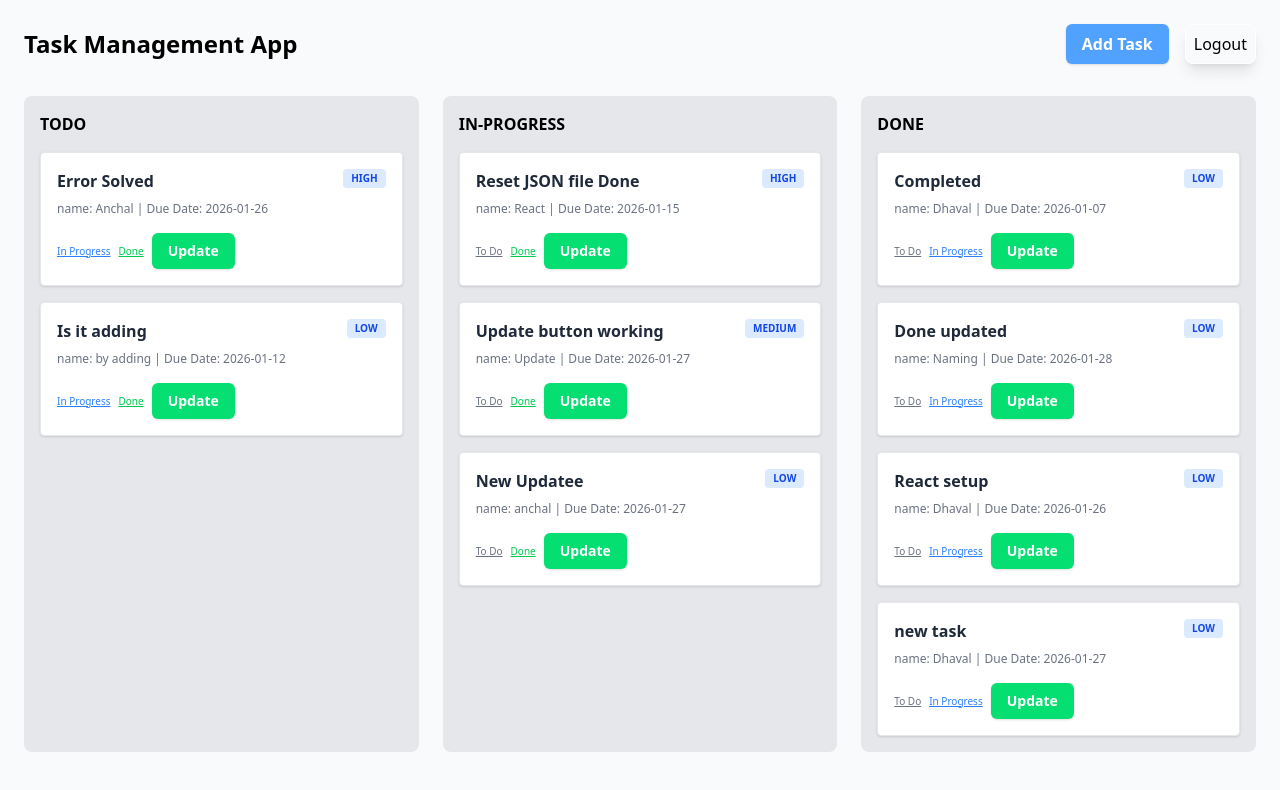
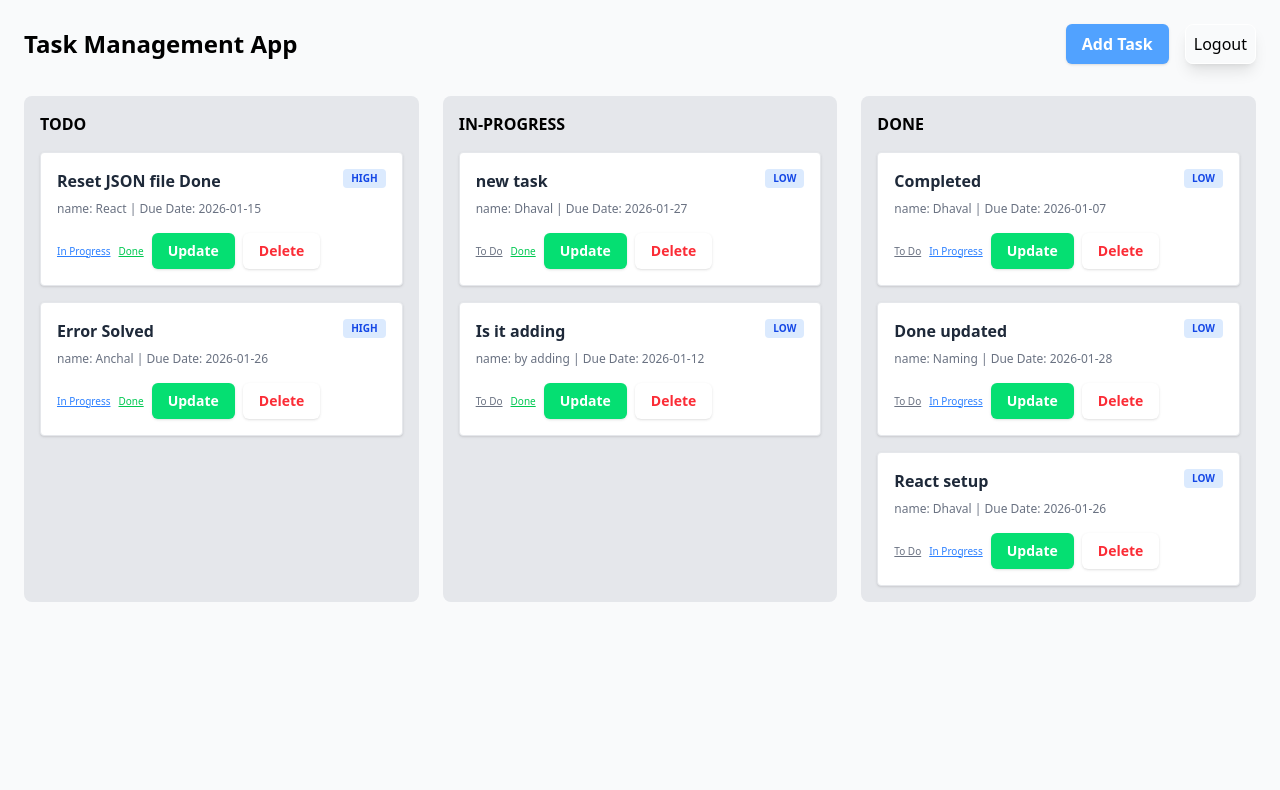
Before and after one commit to dshah-dev/Task-Management-App, a React app in the folder Frontend/: page /login in a window 1280 px wide. Both pictures are taken after typing "name@example.com", "Sample123" into the empty fields and a click on the button "Login". Shown: the top 790 px of the page. Built offline with nearby package versions, Linux system fonts and the light colour scheme; data requests are answered from the project's data file; the HTML template or start-up script is replaced by a standard one.

Commit message:
Added Delete Feature

```diff
--- a/Frontend/db.json
+++ b/Frontend/db.json
@@ -14,7 +14,7 @@
       "Name": "React",
       "priority": "high",
       "dueDate": "2026-01-15",
-      "status": "in-progress"
+      "status": "todo"
     },
     {
       "id": "f43a",
@@ -46,22 +46,6 @@
       "Name": "Dhaval",
       "priority": "low",
       "dueDate": "2026-01-27",
-      "status": "done"
-    },
-    {
-      "id": "9c2b",
-      "title": "Update button working",
-      "Name": "Update",
-      "priority": "medium",
-      "dueDate": "2026-01-27",
-      "status": "in-progress"
-    },
-    {
-      "id": "3bf7",
-      "title": "New Updatee",
-      "Name": "anchal",
-      "priority": "low",
-      "dueDate": "2026-01-27",
       "status": "in-progress"
     },
     {
@@ -70,7 +54,7 @@
       "Name": "by adding",
       "priority": "low",
       "dueDate": "2026-01-12",
-      "status": "todo"
+      "status": "in-progress"
     }
   ]
 }
--- a/Frontend/src/Components/Button.jsx
+++ b/Frontend/src/Components/Button.jsx
@@ -5,14 +5,16 @@ function Button({ children, onClick, type = "button", variant = "primary" }) {
     variant === "primary"
       ? "bg-blue-400 text-white hover:bg-blue-500"
       : variant === "update"
-      ? "bg-green-400 hover:bg-green-500 text-sm "
-      :"bg-gray-200 text-gray-800 hover:bg-gray-300";
+        ? "bg-green-400 text-white hover:bg-green-500 text-sm "
+        : variant === "delete"
+          ? "text-red-500 bg-white text-sm hover:bg-red-500 hover:text-white "
+          : "bg-gray-200 text-gray-800 hover:bg-gray-300";
 
   return (
     <button
       type={type}
       onClick={onClick}
-      className={`${styles} w-full bg-blue-400 text-white py-2 px-4 rounded-md hover:bg-blue-500 transition-colors font-semibold shadow-sm`}
+      className={`${styles} w-full bg-blue-400 py-2 px-4 rounded-md hover:bg-blue-500 transition-colors font-semibold shadow-sm`}
     >
       {children}
     </button>
--- a/Frontend/src/feature/board/Board.jsx
+++ b/Frontend/src/feature/board/Board.jsx
@@ -6,11 +6,13 @@ import PopUpWindow from "../../Components/PopUpWindow";
 import TaskForm from "../tasks/TaskForm";
 import Button from "../../components/Button";
 import { useDragAndDrop } from "../../hooks/useDargElements";
+import { useDeleteTask } from "../../hooks/useDeleteElements";
 
 function Board() {
   const { tasks, loading, error, refresh } = useTasks();
   const { logout } = useAuth();
   const { handleDragStart, handleDragOver, handleDrop } =useDragAndDrop(refresh);
+  const {deleteTask} = useDeleteTask(refresh);
 
   const [isPopUpWindowOpen, setIsPopUpWindowOpen] = useState(false);
   const [taskToEdit, setTaskToEdit] = useState(null);
@@ -64,6 +66,7 @@ function Board() {
                     onUpdate={refresh}
                     onEdit={handleEditClick}
                     onDragStart={(e)=> handleDragStart(e,task)}
+                    onDelete={deleteTask}
                   />
                 ))}
             </div>
--- a/Frontend/src/feature/tasks/TaskCard.jsx
+++ b/Frontend/src/feature/tasks/TaskCard.jsx
@@ -2,7 +2,7 @@ import React from "react";
 import api from "../../api";
 import Button from "../../components/Button";
 
-export default function TaskCard({ task, onUpdate, onEdit, onDragStart }) {
+export default function TaskCard({ task, onUpdate, onEdit, onDragStart , onDelete}) {
   const moveTask = async (newStatus) => {
     await api.patch(`/tasks/${task.id}`, { status: newStatus });
     onUpdate();
@@ -53,6 +53,11 @@ export default function TaskCard({ task, onUpdate, onEdit, onDragStart }) {
             Update
           </Button>
         </div>
+        <div>
+          <Button variant="delete" onClick={() => onDelete(task.id)}>
+            Delete
+          </Button>
+        </div>
       </div>
     </div>
   );
--- a/Frontend/src/feature/tasks/TaskForm.jsx
+++ b/Frontend/src/feature/tasks/TaskForm.jsx
@@ -1,6 +1,5 @@
 import React, { useEffect } from "react";
 import { useForm } from "react-hook-form";
-import api from "../../api";
 import Input from "../../components/Input";
 import Button from "../../components/Button";
 import { useSaveTask } from "../../hooks/useSaveTask";
--- /dev/null
+++ b/Frontend/src/hooks/useDeleteElements.js
@@ -0,0 +1,23 @@
+import api from "../api";
+import { useState } from "react";
+
+export const useDeleteTask = (onSuccess) => {
+  const [isDeleting, setIsDeleting] = useState(false);
+
+  const deleteTask = async (taskId) => {
+    if (!window.confirm("Are you sure you want to delete this task?")) return;
+
+    setIsDeleting(true);
+    try {
+      await api.delete(`/tasks/${taskId}`);
+      if (onSuccess) onSuccess();
+    } catch (err) {
+      console.error("Delete Error:", err);
+      alert("Failed to delete the task.");
+    } finally {
+      setIsDeleting(false);
+    }
+  };
+
+  return { deleteTask, isDeleting };
+};
```
